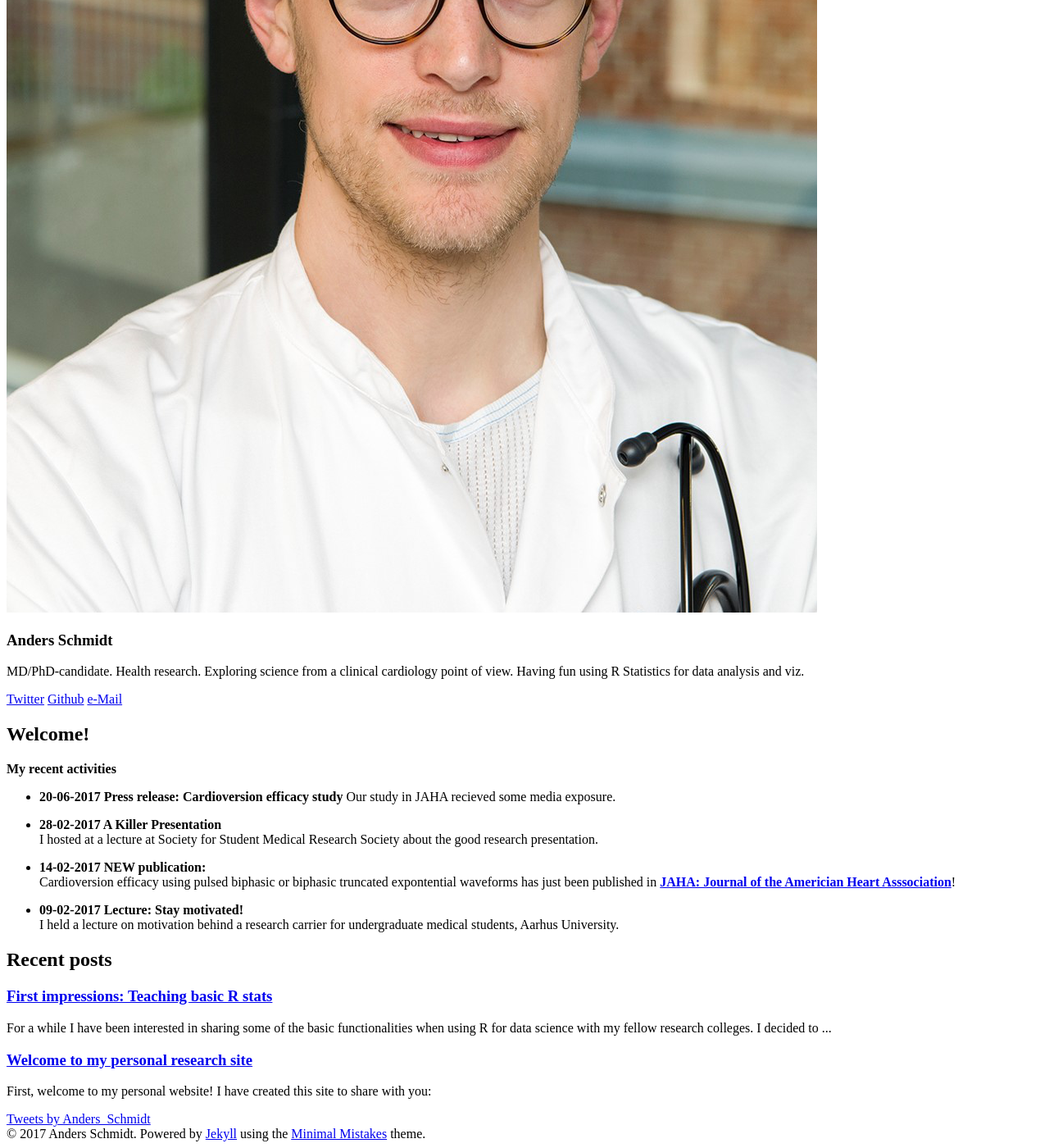
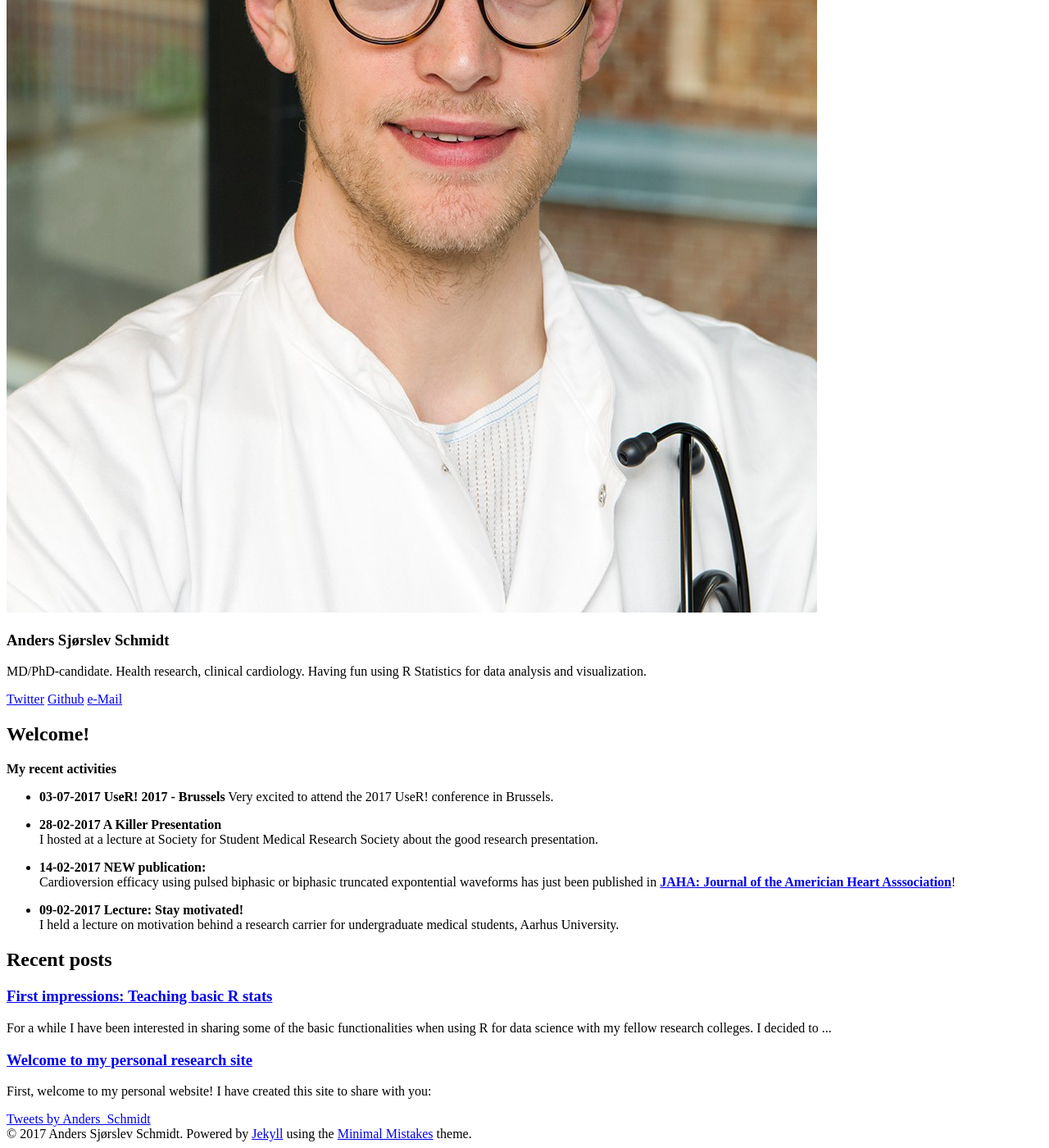
Before and after one commit to ardasnck/ardasnck.github.io, a Jekyll site: the page built from index.md, in a window 1280 px wide and 1400 px high, scrolled down 734 px. Shown: the whole window at 82% size. Built offline with Jekyll 4.4.1, drawn with Linux system fonts in a browser that asks for light colours; nearby versions of some CDN libraries; comment, search, counter and statistics services are not loaded; some of the changed text lies outside the part shown.

Commit message:
major edits

```diff
--- a/_config.yml
+++ b/_config.yml
@@ -1,4 +1,4 @@
-title:            Anders Schmidt
+title:
 description:      Welcome to my site.
 # Your site's domain goes here. Leave localhost server or blank when working locally.
 url:              //andersschmidt.github.io
@@ -8,9 +8,9 @@ url:              //andersschmidt.github.io
 
 # Owner/author information
 owner:
-  name:           Anders Schmidt
+  name:           Anders Sjørslev Schmidt
   avatar:         anders.doc.png
-  bio:            MD/PhD-candidate. Health research. Exploring science from a clinical cardiology point of view. Having fun using R Statistics for data analysis and viz.
+  bio:            MD/PhD-candidate. Health research, clinical cardiology. Having fun using R Statistics for data analysis and visualization.
   email:          as@clin.au.dk
 
   # Social networking links are used in author-bio sidebar. Update and remove as you like.
--- a/index.md
+++ b/index.md
@@ -7,14 +7,14 @@ image: banner1.png
 ---
 **My recent activities**
 
-* **20-06-2017 Press release: Cardioversion efficacy study**
-Our study in JAHA recieved some media exposure.
+* **03-07-2017 UseR! 2017 - Brussels**
+Very excited to attend the 2017 UseR! conference in Brussels.
 
 * **28-02-2017 A Killer Presentation** <br>
 I hosted at a lecture at Society for Student Medical Research Society about the good research presentation.
 
 * **14-02-2017 NEW publication:** <br>
-Cardioversion efficacy using pulsed biphasic or biphasic truncated expontential waveforms has just been published in [**JAHA: Journal of the Americian Heart Asssociation**](http://jaha.ahajournals.org/)!
+Cardioversion efficacy using pulsed biphasic or biphasic truncated expontential waveforms has just been published in [**JAHA: Journal of the Americian Heart Asssociation**](https://doi.org/10.1161/JAHA.116.004853)!
 
 * **09-02-2017 Lecture: Stay motivated!** <br>
 I held a lecture on motivation behind a research carrier for undergraduate medical students, Aarhus University.
```
Also changed, not shown: _posts/2017-06-20-Rstat-course.md (renamed from _posts/2017-06-20-Second-post.md, +1 -1 lines), chess.md (+23 -5 lines), anders.kv.png (deleted).
